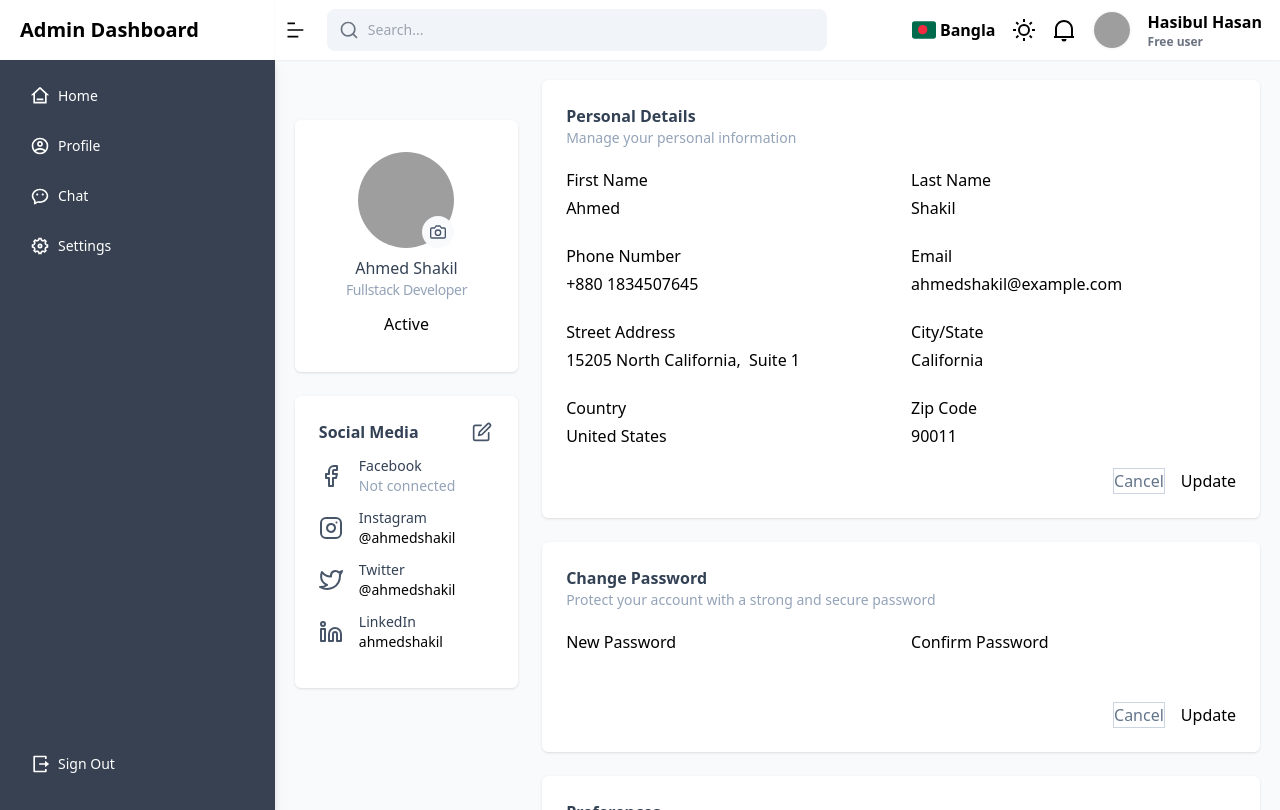
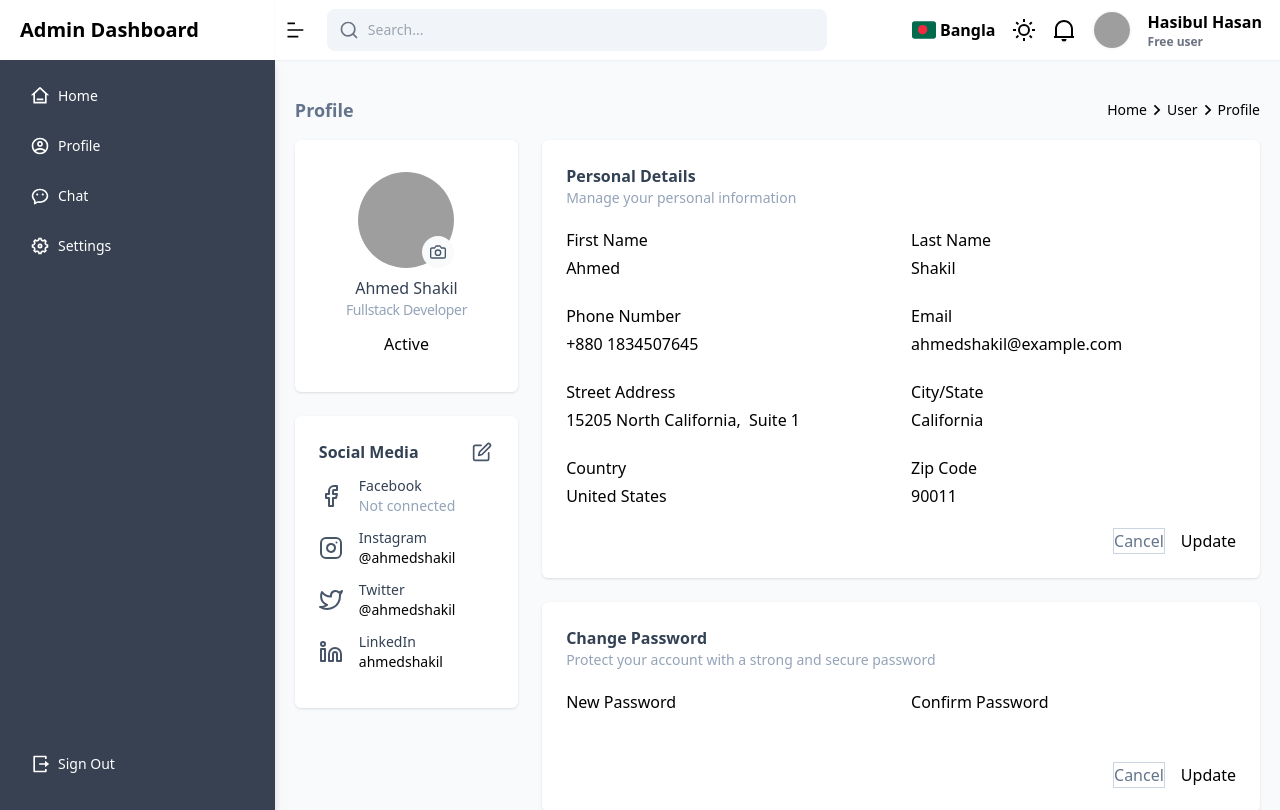
Before and after one commit to hasibulhasanshanto/tailwind-vue-starter-dashboard, a Vue app: page /profile in a window 1280 px wide. Built offline with nearby package versions, Linux system fonts and the light colour scheme; grey boxes are pictures that could not be loaded.

Commit message:
Update the layout and adding breadcumb

```diff
--- /dev/null
+++ b/src/components/common/Breadcrumb.vue
@@ -0,0 +1,19 @@
+<script setup lang="ts">
+import ArrowRightLine from "../icons/right-chevron.vue";
+// const arr = ['Profile', 'Home', 'Users'];
+defineProps(["breadArray"])
+
+</script>
+
+<template>
+    <div class="flex justify-between items-center py-4">
+        <h3 class="text-lg font-bold text-slate-500">{{ breadArray[0] }}</h3>
+        <div class="flex items-center text-sm">
+            <div v-for="(data, index) in breadArray.length-1" :key="index" class="flex items-center">
+                <h5 class="font-medium">{{ breadArray[index+1] }}</h5>
+                <ArrowRightLine class="w-5 h-5"/>
+            </div>
+            <h6 class="font-normal">{{ breadArray[0] }}</h6>
+        </div>
+    </div>
+</template>
--- /dev/null
+++ b/src/components/icons/right-chevron.vue
@@ -0,0 +1,19 @@
+<template>
+  <svg
+    xmlns="http://www.w3.org/2000/svg"
+    width="1em"
+    height="1em"
+    viewBox="0 0 24 24"
+  >
+    <path
+      fill="currentColor"
+      d="m13.171 12l-4.95-4.95l1.415-1.413L16 12l-6.364 6.364l-1.414-1.415l4.95-4.95Z"
+    ></path>
+  </svg>
+</template>
+
+<script lang="ts">
+export default {
+  name: "ArrowRightLine",
+};
+</script>
--- a/src/views/dashboard/Chat.vue
+++ b/src/views/dashboard/Chat.vue
@@ -1,8 +1,11 @@
 <script setup lang="ts">
-
+import Breadcrumb from "@/components/common/Breadcrumb.vue";
 </script>
 <template>
-    <div>
-        <p>Chat page</p>
-    </div>
+  <!-- Breadcrumb  -->
+  <Breadcrumb :breadArray="['Chat', 'Home']" />
+
+  <div>
+    <p>Chat page</p>
+  </div>
 </template>
--- a/src/views/dashboard/Dashboard.vue
+++ b/src/views/dashboard/Dashboard.vue
@@ -1,7 +1,63 @@
-<script setup lang="ts"></script>
+<script setup lang="ts">
+import Breadcrumb from '@/components/common/Breadcrumb.vue';
+</script>
 <template>
+  <!-- Breadcrumb  -->
+  <Breadcrumb :breadArray="['Dashboard', 'Home']"/>
+
   <!-- Overview Section Start -->
   <section class="grid grid-cols-1 gap-6 sm:grid-cols-2 xl:grid-cols-4">
+    <!-- Product Views  -->
+    <div class="card">
+      <div class="card-body flex items-center gap-4">
+        <div
+          class="flex h-12 w-12 flex-shrink-0 items-center justify-center rounded-full bg-primary-500 bg-opacity-20 text-primary-500"
+        >
+          <svg
+            xmlns="http://www.w3.org/2000/svg"
+            width="24"
+            height="24"
+            viewBox="0 0 24 24"
+            fill="none"
+            stroke="currentColor"
+            stroke-width="2"
+            stroke-linecap="round"
+            stroke-linejoin="round"
+            class="feather feather-box text-3xl"
+          >
+            <path
+              d="M21 16V8a2 2 0 0 0-1-1.73l-7-4a2 2 0 0 0-2 0l-7 4A2 2 0 0 0 3 8v8a2 2 0 0 0 1 1.73l7 4a2 2 0 0 0 2 0l7-4A2 2 0 0 0 21 16z"
+            ></path>
+            <polyline points="3.27 6.96 12 12.01 20.73 6.96"></polyline>
+            <line x1="12" y1="22.08" x2="12" y2="12"></line>
+          </svg>
+        </div>
+        <div class="flex flex-1 flex-col gap-1">
+          <p class="text-sm tracking-wide text-slate-500">Product Views</p>
+          <div class="flex flex-wrap items-baseline justify-between gap-2">
+            <h4>$24,92</h4>
+            <span class="flex items-center text-xs font-medium text-success-500">
+              <svg
+                xmlns="http://www.w3.org/2000/svg"
+                width="24"
+                height="24"
+                viewBox="0 0 24 24"
+                fill="none"
+                stroke="currentColor"
+                stroke-width="3px"
+                stroke-linecap="round"
+                stroke-linejoin="round"
+                class="feather feather-arrow-up-right h-3 w-3"
+              >
+                <line x1="7" y1="17" x2="17" y2="7"></line>
+                <polyline points="7 7 17 7 17 17"></polyline>
+              </svg>
+              2.2%
+            </span>
+          </div>
+        </div>
+      </div>
+    </div>
     <!-- Product Views  -->
     <div class="card">
       <div class="card-body flex items-center gap-4">
@@ -45,8 +101,8 @@
                 class="feather feather-arrow-up-right h-3 w-3"
               >
                 <line x1="7" y1="17" x2="17" y2="7"></line>
-                <polyline points="7 7 17 7 17 17"></polyline></svg
-              >2.2%</span
+                <polyline points="7 7 17 7 17 17"></polyline>
+              </svg>2.2%</span
             >
           </div>
         </div>
@@ -95,8 +151,8 @@
                 class="feather feather-arrow-up-right h-3 w-3"
               >
                 <line x1="7" y1="17" x2="17" y2="7"></line>
-                <polyline points="7 7 17 7 17 17"></polyline></svg
-              >2.2%</span
+                <polyline points="7 7 17 7 17 17"></polyline>
+              </svg>2.2%</span
             >
           </div>
         </div>
@@ -145,58 +201,8 @@
                 class="feather feather-arrow-up-right h-3 w-3"
               >
                 <line x1="7" y1="17" x2="17" y2="7"></line>
-                <polyline points="7 7 17 7 17 17"></polyline></svg
-              >2.2%</span
-            >
-          </div>
-        </div>
-      </div>
-    </div>
-    <!-- Product Views  -->
-    <div class="card">
-      <div class="card-body flex items-center gap-4">
-        <div
-          class="flex h-12 w-12 flex-shrink-0 items-center justify-center rounded-full bg-primary-500 bg-opacity-20 text-primary-500"
-        >
-          <svg
-            xmlns="http://www.w3.org/2000/svg"
-            width="24"
-            height="24"
-            viewBox="0 0 24 24"
-            fill="none"
-            stroke="currentColor"
-            stroke-width="2"
-            stroke-linecap="round"
-            stroke-linejoin="round"
-            class="feather feather-box text-3xl"
-          >
-            <path
-              d="M21 16V8a2 2 0 0 0-1-1.73l-7-4a2 2 0 0 0-2 0l-7 4A2 2 0 0 0 3 8v8a2 2 0 0 0 1 1.73l7 4a2 2 0 0 0 2 0l7-4A2 2 0 0 0 21 16z"
-            ></path>
-            <polyline points="3.27 6.96 12 12.01 20.73 6.96"></polyline>
-            <line x1="12" y1="22.08" x2="12" y2="12"></line>
-          </svg>
-        </div>
-        <div class="flex flex-1 flex-col gap-1">
-          <p class="text-sm tracking-wide text-slate-500">Product Views</p>
-          <div class="flex flex-wrap items-baseline justify-between gap-2">
-            <h4>$24,92</h4>
-            <span class="flex items-center text-xs font-medium text-success-500"
-              ><svg
-                xmlns="http://www.w3.org/2000/svg"
-                width="24"
-                height="24"
-                viewBox="0 0 24 24"
-                fill="none"
-                stroke="currentColor"
-                stroke-width="3px"
-                stroke-linecap="round"
-                stroke-linejoin="round"
-                class="feather feather-arrow-up-right h-3 w-3"
-              >
-                <line x1="7" y1="17" x2="17" y2="7"></line>
-                <polyline points="7 7 17 7 17 17"></polyline></svg
-              >2.2%</span
+                <polyline points="7 7 17 7 17 17"></polyline>
+              </svg>2.2%</span
             >
           </div>
         </div>
--- a/src/views/dashboard/Profile.vue
+++ b/src/views/dashboard/Profile.vue
@@ -1,6 +1,11 @@
-<script setup lang="ts"></script>
+<script setup lang="ts">
+import Breadcrumb from '@/components/common/Breadcrumb.vue';
+</script>
 <template>
-  <div class="grid grid-cols-1 gap-6 lg:grid-cols-4">
+  <!-- Breadcrumb  -->
+  <Breadcrumb :breadArray="['Profile', 'Home', 'User']"/>
+
+  <div class="grid grid-cols-1 gap-6 lg:grid-cols-4 pb-10">
     <!-- Left Section Start  -->
     <section
       class="col-span-1 flex h-min w-full flex-col gap-6 lg:sticky lg:top-10"
--- a/src/views/dashboard/Settings.vue
+++ b/src/views/dashboard/Settings.vue
@@ -1,8 +1,11 @@
 <script setup lang="ts">
-
+import Breadcrumb from "@/components/common/Breadcrumb.vue";
 </script>
 <template>
-    <div>
-        <p>Settings page</p>
-    </div>
+  <!-- Breadcrumb  -->
+  <Breadcrumb :breadArray="['Settings', 'Home']" />
+
+  <div>
+    <p>Settings page</p>
+  </div>
 </template>
--- a/src/views/dashboard/index.vue
+++ b/src/views/dashboard/index.vue
@@ -62,7 +62,8 @@ const toggleLang = () => {
       />
       <!-- Page content  -->
       <div class="h-[calc(100vh-50px)] p-[20px] overflow-auto">
-        <div class="container flex-grow">
+        <!-- <div class="container flex-grow mx-auto"> -->
+        <div class="h-full">
           <router-view></router-view>
         </div>
       </div>
```
